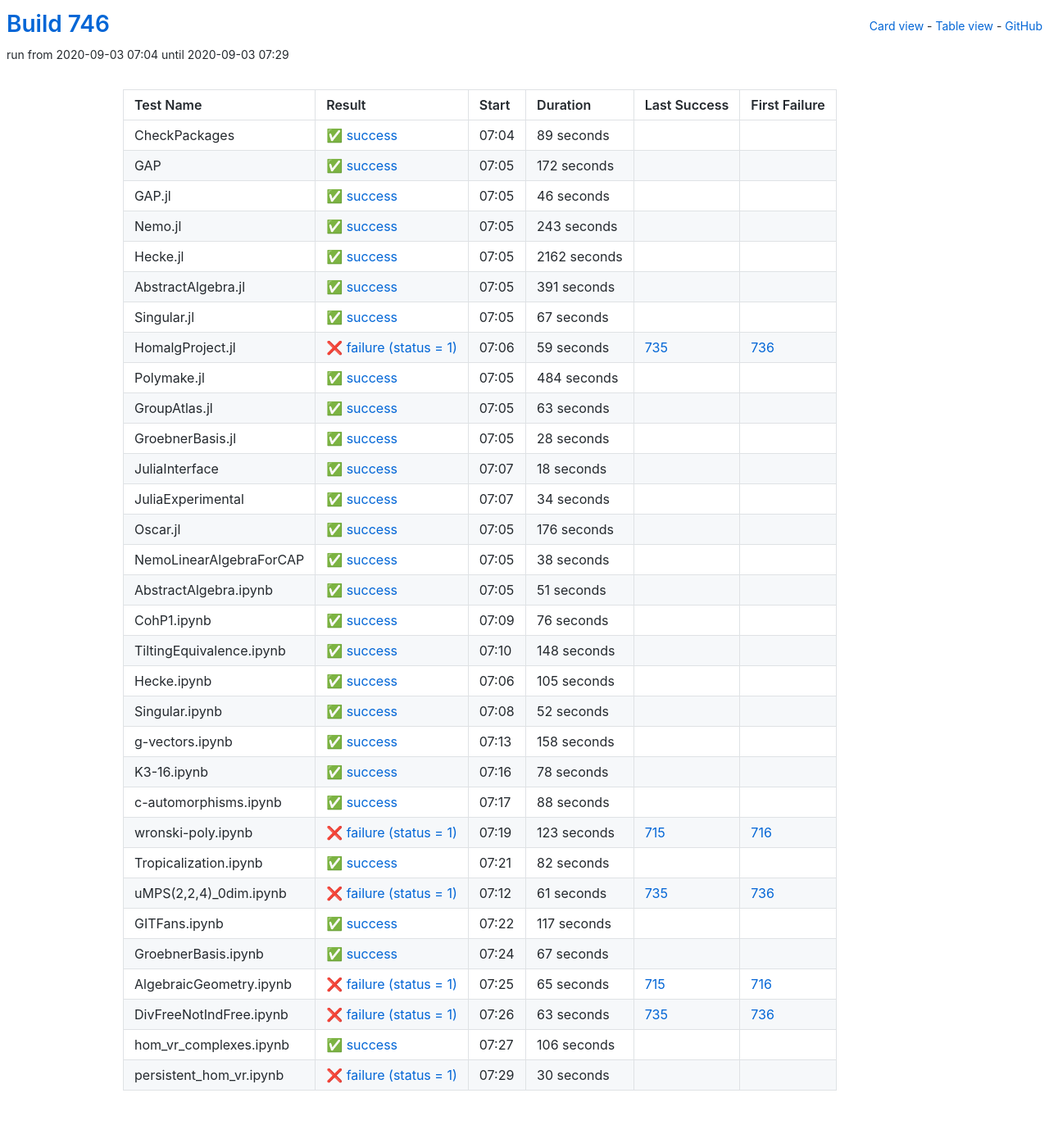
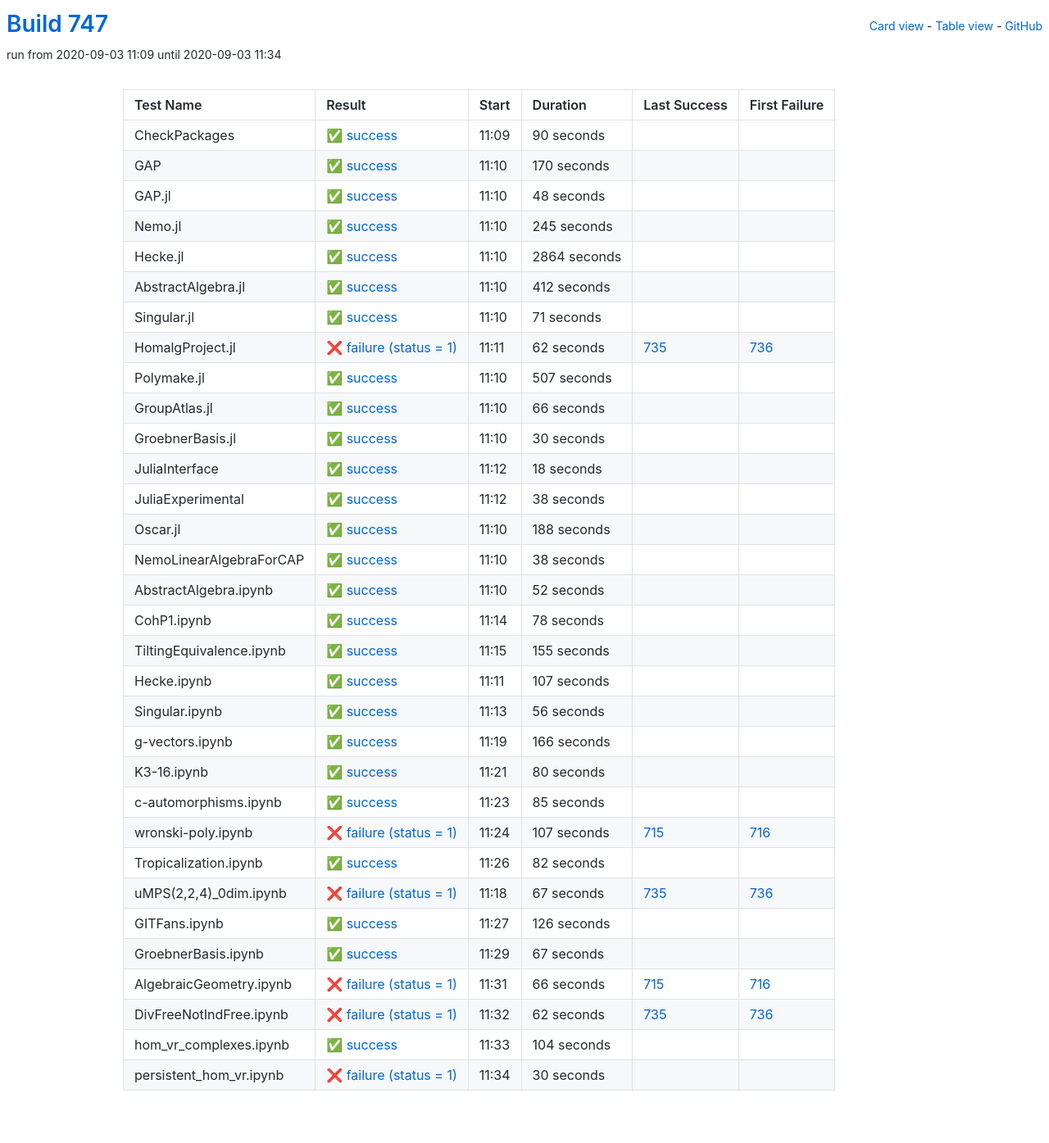
Before and after one commit to oscar-system/oscar-ci-status-stable, a Jekyll site: the page built from table.html, in a window 1280 px wide. Shown: the whole page at 82% size. Built offline with Jekyll 4.4.1, drawn with Linux system fonts in a browser that asks for light colours.

Commit message:
Build #747

```diff
--- a/_data/ci.yml
+++ b/_data/ci.yml
@@ -1,6 +1,6 @@
 ---
-build: 746
-build_url: https://oscarci.mathematik.uni-kl.de/job/oscar-stable/746/
+build: 747
+build_url: https://oscarci.mathematik.uni-kl.de/job/oscar-stable/747/
 job: oscar-stable
 organization: oscar-system
 repo: oscar-ci-status-stable
@@ -8,140 +8,140 @@ repourl: https://github.com/oscar-system/oscar-ci-status-stable
 tests:
 - name: CheckPackages
   id: checkpackages
-  log: https://oscarci.mathematik.uni-kl.de/job/oscar-stable/746/artifact/logs/build-746/CheckPackages.log
-  start: 2020-09-03 07:04
+  log: https://oscarci.mathematik.uni-kl.de/job/oscar-stable/747/artifact/logs/build-747/CheckPackages.log
+  start: 2020-09-03 11:09
   success: true
   exitcode: 0
   status: success
-  duration: 89
+  duration: 90
   last_success: false
   last_success_url:
   first_failure: false
   first_failure_url:
 - name: GAP
   id: gap
-  log: https://oscarci.mathematik.uni-kl.de/job/oscar-stable/746/artifact/logs/build-746/GAP.log
-  start: 2020-09-03 07:05
+  log: https://oscarci.mathematik.uni-kl.de/job/oscar-stable/747/artifact/logs/build-747/GAP.log
+  start: 2020-09-03 11:10
   success: true
   exitcode: 0
   status: success
-  duration: 172
+  duration: 170
   last_success: false
   last_success_url:
   first_failure: false
   first_failure_url:
 - name: GAP.jl
   id: gap-jl
-  log: https://oscarci.mathematik.uni-kl.de/job/oscar-stable/746/artifact/logs/build-746/GAP.jl.log
-  start: 2020-09-03 07:05
+  log: https://oscarci.mathematik.uni-kl.de/job/oscar-stable/747/artifact/logs/build-747/GAP.jl.log
+  start: 2020-09-03 11:10
   success: true
   exitcode: 0
   status: success
-  duration: 46
+  duration: 48
   last_success: false
   last_success_url:
   first_failure: false
   first_failure_url:
 - name: Nemo.jl
   id: nemo-jl
-  log: https://oscarci.mathematik.uni-kl.de/job/oscar-stable/746/artifact/logs/build-746/Nemo.jl.log
-  start: 2020-09-03 07:05
+  log: https://oscarci.mathematik.uni-kl.de/job/oscar-stable/747/artifact/logs/build-747/Nemo.jl.log
+  start: 2020-09-03 11:10
   success: true
   exitcode: 0
   status: success
-  duration: 243
+  duration: 245
   last_success: false
   last_success_url:
   first_failure: false
   first_failure_url:
 - name: Hecke.jl
   id: hecke-jl
-  log: https://oscarci.mathematik.uni-kl.de/job/oscar-stable/746/artifact/logs/build-746/Hecke.jl.log
-  start: 2020-09-03 07:05
+  log: https://oscarci.mathematik.uni-kl.de/job/oscar-stable/747/artifact/logs/build-747/Hecke.jl.log
+  start: 2020-09-03 11:10
   success: true
   exitcode: 0
   status: success
-  duration: 2162
+  duration: 2864
   last_success: false
   last_success_url:
   first_failure: false
   first_failure_url:
 - name: AbstractAlgebra.jl
   id: abstractalgebra-jl
-  log: https://oscarci.mathematik.uni-kl.de/job/oscar-stable/746/artifact/logs/build-746/AbstractAlgebra.jl.log
-  start: 2020-09-03 07:05
+  log: https://oscarci.mathematik.uni-kl.de/job/oscar-stable/747/artifact/logs/build-747/AbstractAlgebra.jl.log
+  start: 2020-09-03 11:10
   success: true
   exitcode: 0
   status: success
-  duration: 391
+  duration: 412
   last_success: false
   last_success_url:
   first_failure: false
   first_failure_url:
 - name: Singular.jl
   id: singular-jl
-  log: https://oscarci.mathematik.uni-kl.de/job/oscar-stable/746/artifact/logs/build-746/Singular.jl.log
-  start: 2020-09-03 07:05
+  log: https://oscarci.mathematik.uni-kl.de/job/oscar-stable/747/artifact/logs/build-747/Singular.jl.log
+  start: 2020-09-03 11:10
   success: true
   exitcode: 0
   status: success
-  duration: 67
+  duration: 71
   last_success: false
   last_success_url:
   first_failure: false
   first_failure_url:
 - name: HomalgProject.jl
   id: homalgproject-jl
-  log: https://oscarci.mathematik.uni-kl.de/job/oscar-stable/746/artifact/logs/build-746/HomalgProject.jl.log
-  start: 2020-09-03 07:06
+  log: https://oscarci.mathematik.uni-kl.de/job/oscar-stable/747/artifact/logs/build-747/HomalgProject.jl.log
+  start: 2020-09-03 11:11
   success: false
   exitcode: 1
   status: failure
-  duration: 59
+  duration: 62
   last_success: 735
   last_success_url: https://oscarci.mathematik.uni-kl.de/job/oscar-stable/735/
   first_failure: 736
   first_failure_url: https://oscarci.mathematik.uni-kl.de/job/oscar-stable/736/
 - name: Polymake.jl
   id: polymake-jl
-  log: https://oscarci.mathematik.uni-kl.de/job/oscar-stable/746/artifact/logs/build-746/Polymake.jl.log
-  start: 2020-09-03 07:05
+  log: https://oscarci.mathematik.uni-kl.de/job/oscar-stable/747/artifact/logs/build-747/Polymake.jl.log
+  start: 2020-09-03 11:10
   success: true
   exitcode: 0
   status: success
-  duration: 484
+  duration: 507
   last_success: false
   last_success_url:
   first_failure: false
   first_failure_url:
 - name: GroupAtlas.jl
   id: groupatlas-jl
-  log: https://oscarci.mathematik.uni-kl.de/job/oscar-stable/746/artifact/logs/build-746/GroupAtlas.jl.log
-  start: 2020-09-03 07:05
+  log: https://oscarci.mathematik.uni-kl.de/job/oscar-stable/747/artifact/logs/build-747/GroupAtlas.jl.log
+  start: 2020-09-03 11:10
   success: true
   exitcode: 0
   status: success
-  duration: 63
+  duration: 66
   last_success: false
   last_success_url:
   first_failure: false
   first_failure_url:
 - name: GroebnerBasis.jl
   id: groebnerbasis-jl
-  log: https://oscarci.mathematik.uni-kl.de/job/oscar-stable/746/artifact/logs/build-746/GroebnerBasis.jl.log
-  start: 2020-09-03 07:05
+  log: https://oscarci.mathematik.uni-kl.de/job/oscar-stable/747/artifact/logs/build-747/GroebnerBasis.jl.log
+  start: 2020-09-03 11:10
   success: true
   exitcode: 0
   status: success
-  duration: 28
+  duration: 30
   last_success: false
   last_success_url:
   first_failure: false
   first_failure_url:
 - name: JuliaInterface
   id: juliainterface
-  log: https://oscarci.mathematik.uni-kl.de/job/oscar-stable/746/artifact/logs/build-746/JuliaInterface.log
-  start: 2020-09-03 07:07
+  log: https://oscarci.mathematik.uni-kl.de/job/oscar-stable/747/artifact/logs/build-747/JuliaInterface.log
+  start: 2020-09-03 11:12
   success: true
   exitcode: 0
   status: success
@@ -152,32 +152,32 @@ tests:
   first_failure_url:
 - name: JuliaExperimental
   id: juliaexperimental
-  log: https://oscarci.mathematik.uni-kl.de/job/oscar-stable/746/artifact/logs/build-746/JuliaExperimental.log
-  start: 2020-09-03 07:07
+  log: https://oscarci.mathematik.uni-kl.de/job/oscar-stable/747/artifact/logs/build-747/JuliaExperimental.log
+  start: 2020-09-03 11:12
   success: true
   exitcode: 0
   status: success
-  duration: 34
+  duration: 38
   last_success: false
   last_success_url:
   first_failure: false
   first_failure_url:
 - name: Oscar.jl
   id: oscar-jl
-  log: https://oscarci.mathematik.uni-kl.de/job/oscar-stable/746/artifact/logs/build-746/Oscar.jl.log
-  start: 2020-09-03 07:05
+  log: https://oscarci.mathematik.uni-kl.de/job/oscar-stable/747/artifact/logs/build-747/Oscar.jl.log
+  start: 2020-09-03 11:10
   success: true
   exitcode: 0
   status: success
-  duration: 176
+  duration: 188
   last_success: false
   last_success_url:
   first_failure: false
   first_failure_url:
 - name: NemoLinearAlgebraForCAP
   id: nemolinearalgebraforcap
-  log: https://oscarci.mathematik.uni-kl.de/job/oscar-stable/746/artifact/logs/build-746/NemoLinearAlgebraForCAP.log
-  start: 2020-09-03 07:05
+  log: https://oscarci.mathematik.uni-kl.de/job/oscar-stable/747/artifact/logs/build-747/NemoLinearAlgebraForCAP.log
+  start: 2020-09-03 11:10
   success: true
   exitcode: 0
   status: success
@@ -188,56 +188,8 @@ tests:
   first_failure_url:
 - name: AbstractAlgebra.ipynb
   id: abstractalgebra-ipynb
-  log: https://oscarci.mathematik.uni-kl.de/job/oscar-stable/746/artifact/logs/build-746/AbstractAlgebra.ipynb.log
-  start: 2020-09-03 07:05
-  success: true
-  exitcode: 0
-  status: success
-  duration: 51
-  last_success: false
-  last_success_url:
-  first_failure: false
-  first_failure_url:
-- name: CohP1.ipynb
-  id: cohp1-ipynb
-  log: https://oscarci.mathematik.uni-kl.de/job/oscar-stable/746/artifact/logs/build-746/CohP1.ipynb.log
-  start: 2020-09-03 07:09
-  success: true
-  exitcode: 0
-  status: success
-  duration: 76
-  last_success: false
-  last_success_url:
-  first_failure: false
-  first_failure_url:
-- name: TiltingEquivalence.ipynb
-  id: tiltingequivalence-ipynb
-  log: https://oscarci.mathematik.uni-kl.de/job/oscar-stable/746/artifact/logs/build-746/TiltingEquivalence.ipynb.log
-  start: 2020-09-03 07:10
-  success: true
-  exitcode: 0
-  status: success
-  duration: 148
-  last_success: false
-  last_success_url:
-  first_failure: false
-  first_failure_url:
-- name: Hecke.ipynb
-  id: hecke-ipynb
-  log: https://oscarci.mathematik.uni-kl.de/job/oscar-stable/746/artifact/logs/build-746/Hecke.ipynb.log
-  start: 2020-09-03 07:06
-  success: true
-  exitcode: 0
-  status: success
-  duration: 105
-  last_success: false
-  last_success_url:
-  first_failure: false
-  first_failure_url:
-- name: Singular.ipynb
-  id: singular-ipynb
-  log: https://oscarci.mathematik.uni-kl.de/job/oscar-stable/746/artifact/logs/build-746/Singular.ipynb.log
-  start: 2020-09-03 07:08
+  log: https://oscarci.mathematik.uni-kl.de/job/oscar-stable/747/artifact/logs/build-747/AbstractAlgebra.ipynb.log
+  start: 2020-09-03 11:10
   success: true
   exitcode: 0
   status: success
@@ -246,22 +198,10 @@ tests:
   last_success_url:
   first_failure: false
   first_failure_url:
-- name: g-vectors.ipynb
-  id: g-vectors-ipynb
-  log: https://oscarci.mathematik.uni-kl.de/job/oscar-stable/746/artifact/logs/build-746/g-vectors.ipynb.log
-  start: 2020-09-03 07:13
-  success: true
-  exitcode: 0
-  status: success
-  duration: 158
-  last_success: false
-  last_success_url:
-  first_failure: false
-  first_failure_url:
-- name: K3-16.ipynb
-  id: k3-16-ipynb
-  log: https://oscarci.mathematik.uni-kl.de/job/oscar-stable/746/artifact/logs/build-746/K3-16.ipynb.log
-  start: 2020-09-03 07:16
+- name: CohP1.ipynb
+  id: cohp1-ipynb
+  log: https://oscarci.mathematik.uni-kl.de/job/oscar-stable/747/artifact/logs/build-747/CohP1.ipynb.log
+  start: 2020-09-03 11:14
   success: true
   exitcode: 0
   status: success
@@ -270,34 +210,94 @@ tests:
   last_success_url:
   first_failure: false
   first_failure_url:
-- name: c-automorphisms.ipynb
-  id: c-automorphisms-ipynb
-  log: https://oscarci.mathematik.uni-kl.de/job/oscar-stable/746/artifact/logs/build-746/c-automorphisms.ipynb.log
-  start: 2020-09-03 07:17
+- name: TiltingEquivalence.ipynb
+  id: tiltingequivalence-ipynb
+  log: https://oscarci.mathematik.uni-kl.de/job/oscar-stable/747/artifact/logs/build-747/TiltingEquivalence.ipynb.log
+  start: 2020-09-03 11:15
   success: true
   exitcode: 0
   status: success
-  duration: 88
+  duration: 155
+  last_success: false
+  last_success_url:
+  first_failure: false
+  first_failure_url:
+- name: Hecke.ipynb
+  id: hecke-ipynb
+  log: https://oscarci.mathematik.uni-kl.de/job/oscar-stable/747/artifact/logs/build-747/Hecke.ipynb.log
+  start: 2020-09-03 11:11
+  success: true
+  exitcode: 0
+  status: success
+  duration: 107
+  last_success: false
+  last_success_url:
+  first_failure: false
+  first_failure_url:
+- name: Singular.ipynb
+  id: singular-ipynb
+  log: https://oscarci.mathematik.uni-kl.de/job/oscar-stable/747/artifact/logs/build-747/Singular.ipynb.log
+  start: 2020-09-03 11:13
+  success: true
+  exitcode: 0
+  status: success
+  duration: 56
+  last_success: false
+  last_success_url:
+  first_failure: false
+  first_failure_url:
+- name: g-vectors.ipynb
+  id: g-vectors-ipynb
+  log: https://oscarci.mathematik.uni-kl.de/job/oscar-stable/747/artifact/logs/build-747/g-vectors.ipynb.log
+  start: 2020-09-03 11:19
+  success: true
+  exitcode: 0
+  status: success
+  duration: 166
+  last_success: false
+  last_success_url:
+  first_failure: false
+  first_failure_url:
+- name: K3-16.ipynb
+  id: k3-16-ipynb
+  log: https://oscarci.mathematik.uni-kl.de/job/oscar-stable/747/artifact/logs/build-747/K3-16.ipynb.log
+  start: 2020-09-03 11:21
+  success: true
+  exitcode: 0
+  status: success
+  duration: 80
+  last_success: false
+  last_success_url:
+  first_failure: false
+  first_failure_url:
+- name: c-automorphisms.ipynb
+  id: c-automorphisms-ipynb
+  log: https://oscarci.mathematik.uni-kl.de/job/oscar-stable/747/artifact/logs/build-747/c-automorphisms.ipynb.log
+  start: 2020-09-03 11:23
+  success: true
+  exitcode: 0
+  status: success
+  duration: 85
   last_success: false
   last_success_url:
   first_failure: false
   first_failure_url:
 - name: wronski-poly.ipynb
   id: wronski-poly-ipynb
-  log: https://oscarci.mathematik.uni-kl.de/job/oscar-stable/746/artifact/logs/build-746/wronski-poly.ipynb.log
-  start: 2020-09-03 07:19
+  log: https://oscarci.mathematik.uni-kl.de/job/oscar-stable/747/artifact/logs/build-747/wronski-poly.ipynb.log
+  start: 2020-09-03 11:24
   success: false
   exitcode: 1
   status: failure
-  duration: 123
+  duration: 107
   last_success: 715
   last_success_url: https://oscarci.mathematik.uni-kl.de/job/oscar-stable/715/
   first_failure: 716
   first_failure_url: https://oscarci.mathematik.uni-kl.de/job/oscar-stable/716/
 - name: Tropicalization.ipynb
   id: tropicalization-ipynb
-  log: https://oscarci.mathematik.uni-kl.de/job/oscar-stable/746/artifact/logs/build-746/Tropicalization.ipynb.log
-  start: 2020-09-03 07:21
+  log: https://oscarci.mathematik.uni-kl.de/job/oscar-stable/747/artifact/logs/build-747/Tropicalization.ipynb.log
+  start: 2020-09-03 11:26
   success: true
   exitcode: 0
   status: success
@@ -308,32 +308,32 @@ tests:
   first_failure_url:
 - name: uMPS(2,2,4)_0dim.ipynb
   id: umps-2-2-4-0dim-ipynb
-  log: https://oscarci.mathematik.uni-kl.de/job/oscar-stable/746/artifact/logs/build-746/uMPS-2-2-4-_0dim.ipynb.log
-  start: 2020-09-03 07:12
+  log: https://oscarci.mathematik.uni-kl.de/job/oscar-stable/747/artifact/logs/build-747/uMPS-2-2-4-_0dim.ipynb.log
+  start: 2020-09-03 11:18
   success: false
   exitcode: 1
   status: failure
-  duration: 61
+  duration: 67
   last_success: 735
   last_success_url: https://oscarci.mathematik.uni-kl.de/job/oscar-stable/735/
   first_failure: 736
   first_failure_url: https://oscarci.mathematik.uni-kl.de/job/oscar-stable/736/
 - name: GITFans.ipynb
   id: gitfans-ipynb
-  log: https://oscarci.mathematik.uni-kl.de/job/oscar-stable/746/artifact/logs/build-746/GITFans.ipynb.log
-  start: 2020-09-03 07:22
+  log: https://oscarci.mathematik.uni-kl.de/job/oscar-stable/747/artifact/logs/build-747/GITFans.ipynb.log
+  start: 2020-09-03 11:27
   success: true
   exitcode: 0
   status: success
-  duration: 117
+  duration: 126
   last_success: false
   last_success_url:
   first_failure: false
   first_failure_url:
 - name: GroebnerBasis.ipynb
   id: groebnerbasis-ipynb
-  log: https://oscarci.mathematik.uni-kl.de/job/oscar-stable/746/artifact/logs/build-746/GroebnerBasis.ipynb.log
-  start: 2020-09-03 07:24
+  log: https://oscarci.mathematik.uni-kl.de/job/oscar-stable/747/artifact/logs/build-747/GroebnerBasis.ipynb.log
+  start: 2020-09-03 11:29
   success: true
   exitcode: 0
   status: success
@@ -344,44 +344,44 @@ tests:
   first_failure_url:
 - name: AlgebraicGeometry.ipynb
   id: algebraicgeometry-ipynb
-  log: https://oscarci.mathematik.uni-kl.de/job/oscar-stable/746/artifact/logs/build-746/AlgebraicGeometry.ipynb.log
-  start: 2020-09-03 07:25
+  log: https://oscarci.mathematik.uni-kl.de/job/oscar-stable/747/artifact/logs/build-747/AlgebraicGeometry.ipynb.log
+  start: 2020-09-03 11:31
   success: false
   exitcode: 1
   status: failure
-  duration: 65
+  duration: 66
   last_success: 715
   last_success_url: https://oscarci.mathematik.uni-kl.de/job/oscar-stable/715/
   first_failure: 716
   first_failure_url: https://oscarci.mathematik.uni-kl.de/job/oscar-stable/716/
 - name: DivFreeNotIndFree.ipynb
   id: divfreenotindfree-ipynb
-  log: https://oscarci.mathematik.uni-kl.de/job/oscar-stable/746/artifact/logs/build-746/DivFreeNotIndFree.ipynb.log
-  start: 2020-09-03 07:26
+  log: https://oscarci.mathematik.uni-kl.de/job/oscar-stable/747/artifact/logs/build-747/DivFreeNotIndFree.ipynb.log
+  start: 2020-09-03 11:32
   success: false
   exitcode: 1
   status: failure
-  duration: 63
+  duration: 62
   last_success: 735
   last_success_url: https://oscarci.mathematik.uni-kl.de/job/oscar-stable/735/
   first_failure: 736
   first_failure_url: https://oscarci.mathematik.uni-kl.de/job/oscar-stable/736/
 - name: hom_vr_complexes.ipynb
   id: hom-vr-complexes-ipynb
-  log: https://oscarci.mathematik.uni-kl.de/job/oscar-stable/746/artifact/logs/build-746/hom_vr_complexes.ipynb.log
-  start: 2020-09-03 07:27
+  log: https://oscarci.mathematik.uni-kl.de/job/oscar-stable/747/artifact/logs/build-747/hom_vr_complexes.ipynb.log
+  start: 2020-09-03 11:33
   success: true
   exitcode: 0
   status: success
-  duration: 106
+  duration: 104
   last_success: false
   last_success_url:
   first_failure: false
   first_failure_url:
 - name: persistent_hom_vr.ipynb
   id: persistent-hom-vr-ipynb
-  log: https://oscarci.mathematik.uni-kl.de/job/oscar-stable/746/artifact/logs/build-746/persistent_hom_vr.ipynb.log
-  start: 2020-09-03 07:29
+  log: https://oscarci.mathematik.uni-kl.de/job/oscar-stable/747/artifact/logs/build-747/persistent_hom_vr.ipynb.log
+  start: 2020-09-03 11:34
   success: false
   exitcode: 1
   status: failure
```
Also changed, not shown: README.md.
